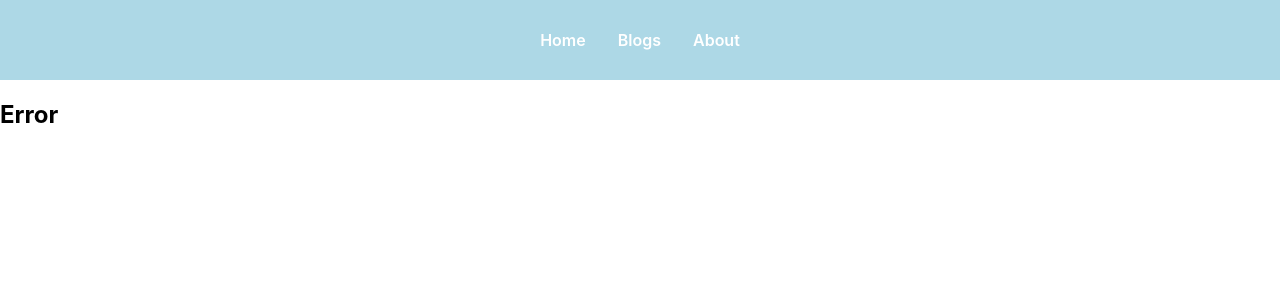
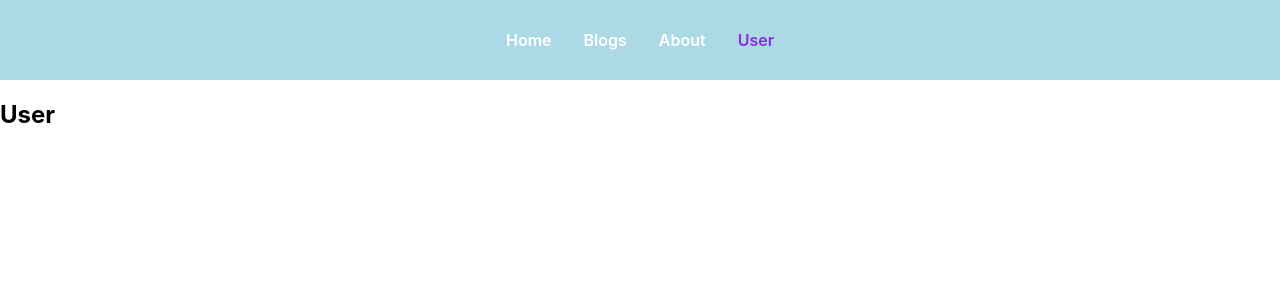
Before and after one commit to webfaisalbd/react-basics2-ai, a React (Create React App) app: page /user in a window 1280 px wide. Shown: the top 300 px of the page. Built offline with nearby package versions, Linux system fonts and the light colour scheme.

Commit message:
useSearchParams, get query parameter

```diff
--- a/src/layout/Navbar.js
+++ b/src/layout/Navbar.js
@@ -6,6 +6,7 @@ const Navbar = () => {
             <NavLink className='navBar' to='/'>Home</NavLink>
             <NavLink className='navBar' to='/blogs'>Blogs</NavLink>
             <NavLink className='navBar' to='/about'>About</NavLink>
+            <NavLink className='navBar' to='/user'>User</NavLink>
         </nav>
 }
 
--- /dev/null
+++ b/src/pagesAll/User/User.js
@@ -0,0 +1,17 @@
+import React from 'react'
+import { useSearchParams } from 'react-router-dom'
+
+const User = () => {
+const [searchQuery, setSearchQuery] = useSearchParams();
+    return (
+    <div>
+        <h2>User</h2>
+
+        <h3>{searchQuery.get('id')}</h3>
+        <h4>{searchQuery.get('name')}</h4>
+
+    </div>
+  )
+}
+
+export default User
--- a/src/routesAll/RoutesAll.js
+++ b/src/routesAll/RoutesAll.js
@@ -8,6 +8,7 @@ import Blog from '../pagesAll/Blog/Blog'
 import About from '../pagesAll/About/About'
 import Error from '../pagesAll/Error/Error'
 import Navbar from '../layout/Navbar'
+import User from '../pagesAll/User/User'
 
 const RoutesAll = () => {
     return <BrowserRouter>
@@ -17,6 +18,7 @@ const RoutesAll = () => {
             <Route path='/blogs' element={<Blogs />}></Route>
             <Route path='/blogs/:title' element={<Blog />}></Route>
             <Route path='/about' element={<About />}></Route>
+            <Route path='/user' element={<User />}></Route>
             <Route path='*' element={<Error />}></Route>
         </Routes>
     </BrowserRouter>
```
